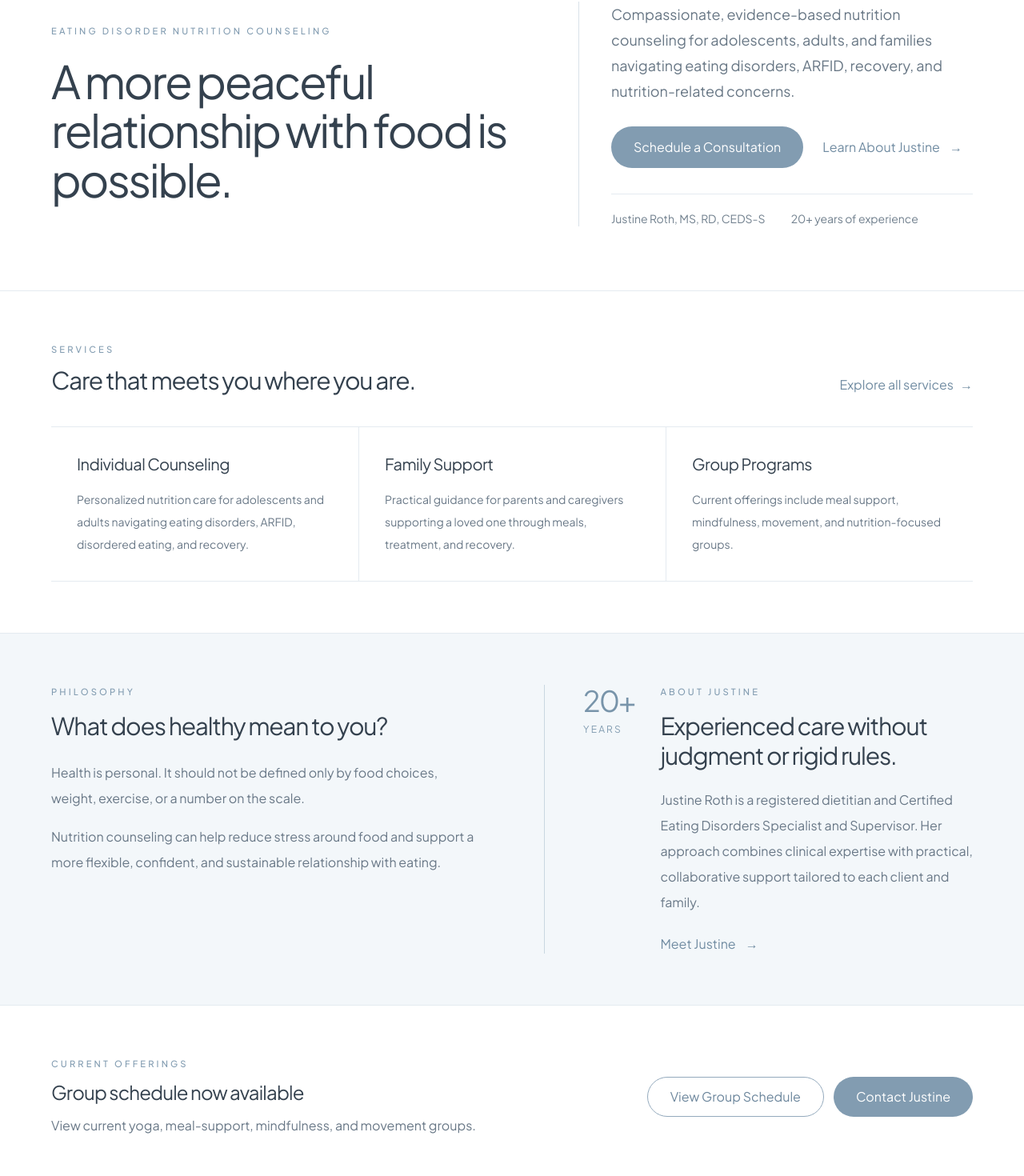
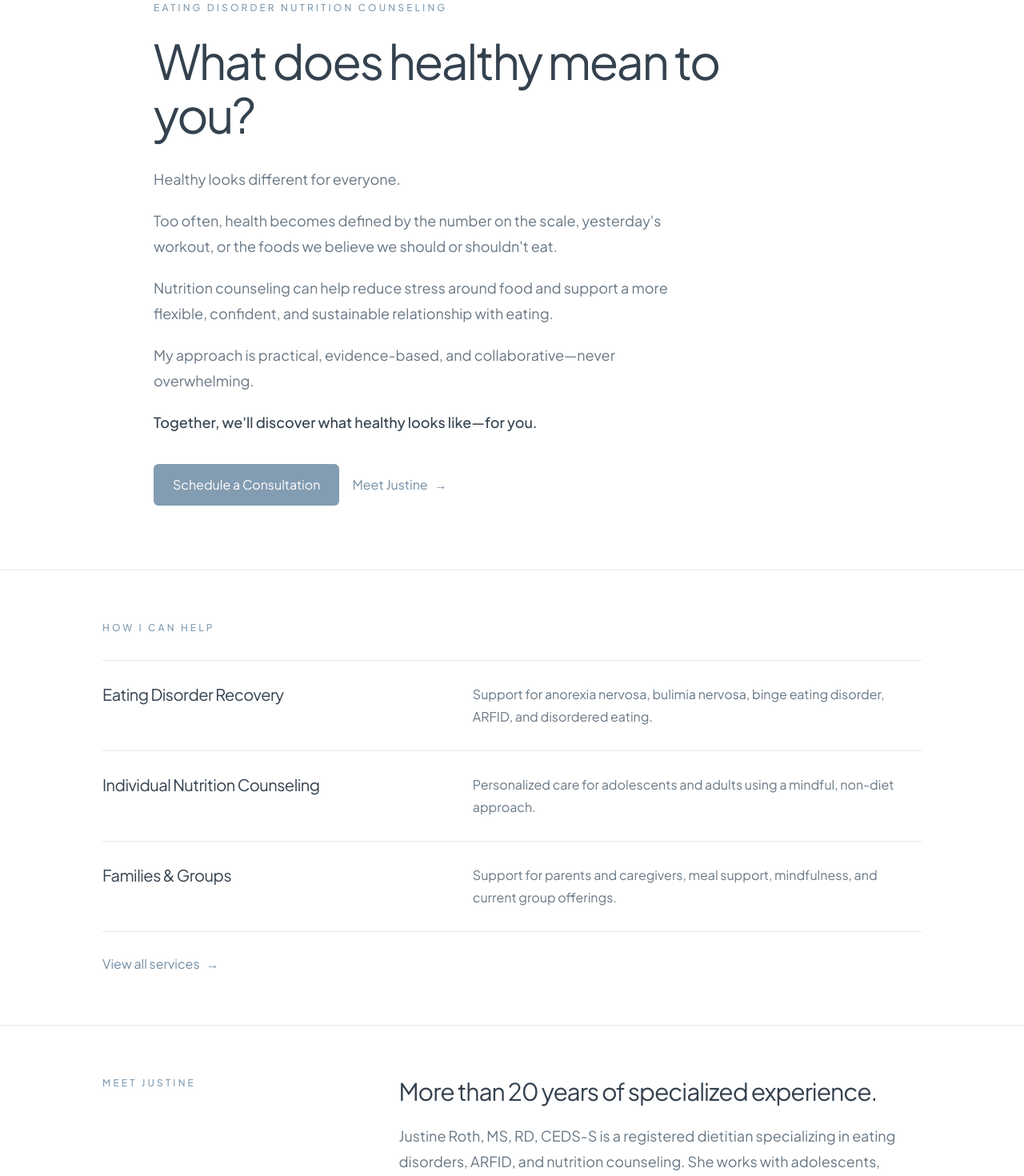
Before and after one commit to justinerothrd/justine-roth-nutrition, a Next.js app: page / in a window 1280 px wide. Shown: the part 151-1621 px from the top of the page at 80% size. Built offline with nearby package versions, Linux system fonts and the light colour scheme.

Commit message:
Update page.tsx

```diff
--- a/app/page.tsx
+++ b/app/page.tsx
@@ -2,19 +2,19 @@ import Link from "next/link";
 
 const services = [
   {
-    title: "Individual Counseling",
+    title: "Eating Disorder Recovery",
     description:
-      "Personalized nutrition care for adolescents and adults navigating eating disorders, ARFID, disordered eating, and recovery.",
+      "Support for anorexia nervosa, bulimia nervosa, binge eating disorder, ARFID, and disordered eating.",
   },
   {
-    title: "Family Support",
+    title: "Individual Nutrition Counseling",
     description:
-      "Practical guidance for parents and caregivers supporting a loved one through meals, treatment, and recovery.",
+      "Personalized care for adolescents and adults using a mindful, non-diet approach.",
   },
   {
-    title: "Group Programs",
+    title: "Families & Groups",
     description:
-      "Current offerings include meal support, mindfulness, movement, and nutrition-focused groups.",
+      "Support for parents and caregivers, meal support, mindfulness, and current group offerings.",
   },
 ];
 
@@ -22,190 +22,166 @@ export default function Home() {
   return (
     <main className="min-h-screen bg-white text-[#34414E]">
       {/* Hero */}
-      <section className="border-b border-[#E4EBF0] px-6 py-16 sm:px-8 md:py-20 lg:px-10">
-        <div className="mx-auto grid max-w-6xl gap-10 lg:grid-cols-[1.08fr_0.92fr] lg:items-center lg:gap-20">
-          <div>
-            <p className="text-[0.7rem] font-medium uppercase tracking-[0.28em] text-[#829CB1]">
-              Eating Disorder Nutrition Counseling
+      <section className="px-6 py-16 sm:px-8 md:py-20 lg:px-10">
+        <div className="mx-auto max-w-4xl">
+          <p className="text-xs font-medium uppercase tracking-[0.26em] text-[#829CB1]">
+            Eating Disorder Nutrition Counseling
+          </p>
+
+          <h1 className="mt-6 max-w-3xl text-4xl font-normal leading-[1.12] tracking-[-0.04em] sm:text-5xl md:text-6xl">
+            What does healthy mean to you?
+          </h1>
+
+          <div className="mt-8 max-w-2xl space-y-5 text-lg leading-8 text-[#687785]">
+            <p>Healthy looks different for everyone.</p>
+
+            <p>
+              Too often, health becomes defined by the number on the scale,
+              yesterday&apos;s workout, or the foods we believe we should or
+              shouldn&apos;t eat.
             </p>
 
-            <h1 className="mt-6 max-w-3xl text-[2.65rem] font-normal leading-[1.08] tracking-[-0.045em] sm:text-5xl md:text-[3.55rem]">
-              A more peaceful relationship with food is possible.
-            </h1>
+            <p>
+              Nutrition counseling can help reduce stress around food and
+              support a more flexible, confident, and sustainable relationship
+              with eating.
+            </p>
+
+            <p>
+              My approach is practical, evidence-based, and collaborative—never
+              overwhelming.
+            </p>
+
+            <p className="font-medium text-[#34414E]">
+              Together, we&apos;ll discover what healthy looks like—for you.
+            </p>
           </div>
 
-          <div className="lg:border-l lg:border-[#D8E2E9] lg:pl-10">
-            <p className="text-lg leading-8 text-[#687785]">
-              Compassionate, evidence-based nutrition counseling for
-              adolescents, adults, and families navigating eating disorders,
-              ARFID, recovery, and nutrition-related concerns.
-            </p>
+          <div className="mt-9 flex flex-col gap-4 sm:flex-row sm:items-center">
+            <Link
+              href="/contact"
+              className="inline-flex items-center justify-center rounded-md bg-[#829CB1] px-6 py-3.5 text-sm font-medium text-white transition-colors hover:bg-[#708A9F]"
+            >
+              Schedule a Consultation
+            </Link>
 
-            <div className="mt-7 flex flex-col gap-3 sm:flex-row">
-              <Link
-                href="/contact"
-                className="inline-flex items-center justify-center rounded-full bg-[#829CB1] px-7 py-3.5 text-sm font-medium text-white transition hover:bg-[#708A9F]"
-              >
-                Schedule a Consultation
-              </Link>
-
-              <Link
-                href="/about"
-                className="inline-flex items-center justify-center gap-3 px-3 py-3 text-sm font-medium text-[#718CA2] transition hover:text-[#526D83]"
-              >
-                Learn About Justine
-                <span aria-hidden="true">→</span>
-              </Link>
-            </div>
-
-            <div className="mt-8 flex flex-wrap gap-x-8 gap-y-2 border-t border-[#E4EBF0] pt-5 text-sm text-[#71808E]">
-              <span>Justine Roth, MS, RD, CEDS-S</span>
-              <span>20+ years of experience</span>
-            </div>
+            <Link
+              href="/about"
+              className="inline-flex items-center gap-2 text-sm font-medium text-[#718CA2] transition-colors hover:text-[#526D83]"
+            >
+              Meet Justine
+              <span aria-hidden="true">→</span>
+            </Link>
           </div>
         </div>
       </section>
 
       {/* Services */}
-      <section className="px-6 py-14 sm:px-8 md:py-16 lg:px-10">
-        <div className="mx-auto max-w-6xl">
-          <div className="flex flex-col gap-5 md:flex-row md:items-end md:justify-between">
-            <div>
-              <p className="text-[0.7rem] font-medium uppercase tracking-[0.28em] text-[#829CB1]">
-                Services
-              </p>
+      <section className="border-y border-[#E4EBF0] px-6 py-14 sm:px-8 md:py-16 lg:px-10">
+        <div className="mx-auto max-w-5xl">
+          <p className="text-xs font-medium uppercase tracking-[0.26em] text-[#829CB1]">
+            How I Can Help
+          </p>
 
-              <h2 className="mt-3 text-3xl font-normal tracking-[-0.04em]">
-                Care that meets you where you are.
-              </h2>
-            </div>
-
-            <Link
-              href="/services"
-              className="inline-flex items-center gap-2 text-sm font-medium text-[#718CA2] hover:text-[#526D83]"
-            >
-              Explore all services
-              <span aria-hidden="true">→</span>
-            </Link>
-          </div>
-
-          <div className="mt-10 grid border-y border-[#E4EBF0] md:grid-cols-3">
-            {services.map((service, index) => (
+          <div className="mt-8 border-t border-[#E4EBF0]">
+            {services.map((service) => (
               <article
                 key={service.title}
-                className={`py-8 md:px-8 ${
-                  index > 0
-                    ? "border-t border-[#E4EBF0] md:border-l md:border-t-0"
-                    : ""
-                }`}
+                className="grid gap-3 border-b border-[#E4EBF0] py-7 md:grid-cols-[0.85fr_1.15fr] md:gap-12"
               >
-                <h3 className="text-xl font-normal tracking-[-0.025em]">
+                <h2 className="text-xl font-normal tracking-[-0.025em] text-[#34414E]">
                   {service.title}
-                </h3>
+                </h2>
 
-                <p className="mt-4 text-sm leading-7 text-[#697887]">
+                <p className="leading-7 text-[#687785]">
                   {service.description}
                 </p>
               </article>
             ))}
           </div>
+
+          <Link
+            href="/services"
+            className="mt-7 inline-flex items-center gap-2 text-sm font-medium text-[#718CA2] transition-colors hover:text-[#526D83]"
+          >
+            View all services
+            <span aria-hidden="true">→</span>
+          </Link>
         </div>
       </section>
 
-      {/* Philosophy + About */}
-      <section className="border-y border-[#E4EBF0] bg-[#F3F7FA] px-6 py-14 sm:px-8 md:py-16 lg:px-10">
-        <div className="mx-auto grid max-w-6xl gap-12 lg:grid-cols-2 lg:gap-20">
+      {/* About Preview */}
+      <section className="px-6 py-14 sm:px-8 md:py-16 lg:px-10">
+        <div className="mx-auto grid max-w-5xl gap-8 md:grid-cols-[0.65fr_1.35fr] md:gap-14">
           <div>
-            <p className="text-[0.7rem] font-medium uppercase tracking-[0.28em] text-[#829CB1]">
-              Philosophy
+            <p className="text-xs font-medium uppercase tracking-[0.26em] text-[#829CB1]">
+              Meet Justine
+            </p>
+          </div>
+
+          <div>
+            <h2 className="max-w-2xl text-3xl font-normal leading-tight tracking-[-0.035em] text-[#34414E]">
+              More than 20 years of specialized experience.
+            </h2>
+
+            <p className="mt-5 max-w-2xl text-lg leading-8 text-[#687785]">
+              Justine Roth, MS, RD, CEDS-S is a registered dietitian specializing
+              in eating disorders, ARFID, and nutrition counseling. She works
+              with adolescents, adults, and families using a practical,
+              evidence-based, non-diet approach.
             </p>
 
-            <h2 className="mt-4 text-3xl font-normal leading-tight tracking-[-0.04em]">
-              What does healthy mean to you?
-            </h2>
-
-            <div className="mt-6 space-y-4 text-base leading-8 text-[#697887]">
-              <p>
-                Health is personal. It should not be defined only by food
-                choices, weight, exercise, or a number on the scale.
-              </p>
-
-              <p>
-                Nutrition counseling can help reduce stress around food and
-                support a more flexible, confident, and sustainable relationship
-                with eating.
-              </p>
-            </div>
-          </div>
-
-          <div className="border-t border-[#C9D7E0] pt-6 lg:border-l lg:border-t-0 lg:pl-12 lg:pt-0">
-            <div className="flex items-start gap-8">
-              <div className="shrink-0">
-                <p className="text-4xl font-normal tracking-[-0.05em] text-[#7894AA]">
-                  20+
-                </p>
-                <p className="mt-2 text-xs uppercase tracking-[0.18em] text-[#829CB1]">
-                  Years
-                </p>
-              </div>
-
-              <div>
-                <p className="text-[0.7rem] font-medium uppercase tracking-[0.28em] text-[#829CB1]">
-                  About Justine
-                </p>
-
-                <h2 className="mt-4 text-3xl font-normal leading-tight tracking-[-0.04em]">
-                  Experienced care without judgment or rigid rules.
-                </h2>
-
-                <p className="mt-5 text-base leading-8 text-[#697887]">
-                  Justine Roth is a registered dietitian and Certified Eating
-                  Disorders Specialist and Supervisor. Her approach combines
-                  clinical expertise with practical, collaborative support
-                  tailored to each client and family.
-                </p>
-
-                <Link
-                  href="/about"
-                  className="mt-6 inline-flex items-center gap-3 text-sm font-medium text-[#718CA2] hover:text-[#526D83]"
-                >
-                  Meet Justine
-                  <span aria-hidden="true">→</span>
-                </Link>
-              </div>
-            </div>
+            <Link
+              href="/about"
+              className="mt-7 inline-flex items-center gap-2 text-sm font-medium text-[#718CA2] transition-colors hover:text-[#526D83]"
+            >
+              Read more about Justine
+              <span aria-hidden="true">→</span>
+            </Link>
           </div>
         </div>
       </section>
 
-      {/* Groups + CTA */}
-      <section className="px-6 py-14 sm:px-8 md:py-16 lg:px-10">
-        <div className="mx-auto grid max-w-6xl gap-10 md:grid-cols-[1fr_auto] md:items-center">
+      {/* Groups */}
+      <section className="border-y border-[#E4EBF0] bg-[#F7FAFC] px-6 py-10 sm:px-8 lg:px-10">
+        <div className="mx-auto flex max-w-5xl flex-col gap-5 sm:flex-row sm:items-center sm:justify-between">
           <div>
-            <p className="text-[0.7rem] font-medium uppercase tracking-[0.28em] text-[#829CB1]">
-              Current Offerings
+            <p className="text-xs font-medium uppercase tracking-[0.26em] text-[#829CB1]">
+              Current Groups
             </p>
 
-            <h2 className="mt-3 text-2xl font-normal tracking-[-0.035em]">
-              Group schedule now available
-            </h2>
-
-            <p className="mt-3 max-w-2xl leading-7 text-[#697887]">
-              View current yoga, meal-support, mindfulness, and movement groups.
+            <p className="mt-2 text-lg text-[#34414E]">
+              View the current group schedule and registration information.
             </p>
           </div>
 
-          <div className="flex flex-col gap-3 sm:flex-row">
-            <Link
-              href="/groups"
-              className="inline-flex items-center justify-center rounded-full border border-[#94AABD] px-7 py-3 text-sm font-medium text-[#6D879D] transition hover:bg-[#F2F7FA]"
-            >
-              View Group Schedule
-            </Link>
+          <Link
+            href="/groups"
+            className="inline-flex items-center gap-2 text-sm font-medium text-[#718CA2] transition-colors hover:text-[#526D83]"
+          >
+            View schedule
+            <span aria-hidden="true">→</span>
+          </Link>
+        </div>
+      </section>
+
+      {/* Contact */}
+      <section className="px-6 py-14 sm:px-8 md:py-16 lg:px-10">
+        <div className="mx-auto max-w-5xl">
+          <div className="flex flex-col gap-6 border-b border-[#E4EBF0] pb-14 md:flex-row md:items-end md:justify-between">
+            <div>
+              <p className="text-xs font-medium uppercase tracking-[0.26em] text-[#829CB1]">
+                Get Started
+              </p>
+
+              <h2 className="mt-4 text-3xl font-normal tracking-[-0.035em] text-[#34414E]">
+                Ready to take the next step?
+              </h2>
+            </div>
 
             <Link
               href="/contact"
-              className="inline-flex items-center justify-center rounded-full bg-[#829CB1] px-7 py-3 text-sm font-medium text-white transition hover:bg-[#708A9F]"
+              className="inline-flex w-fit items-center justify-center rounded-md bg-[#829CB1] px-6 py-3.5 text-sm font-medium text-white transition-colors hover:bg-[#708A9F]"
             >
               Contact Justine
             </Link>
```
